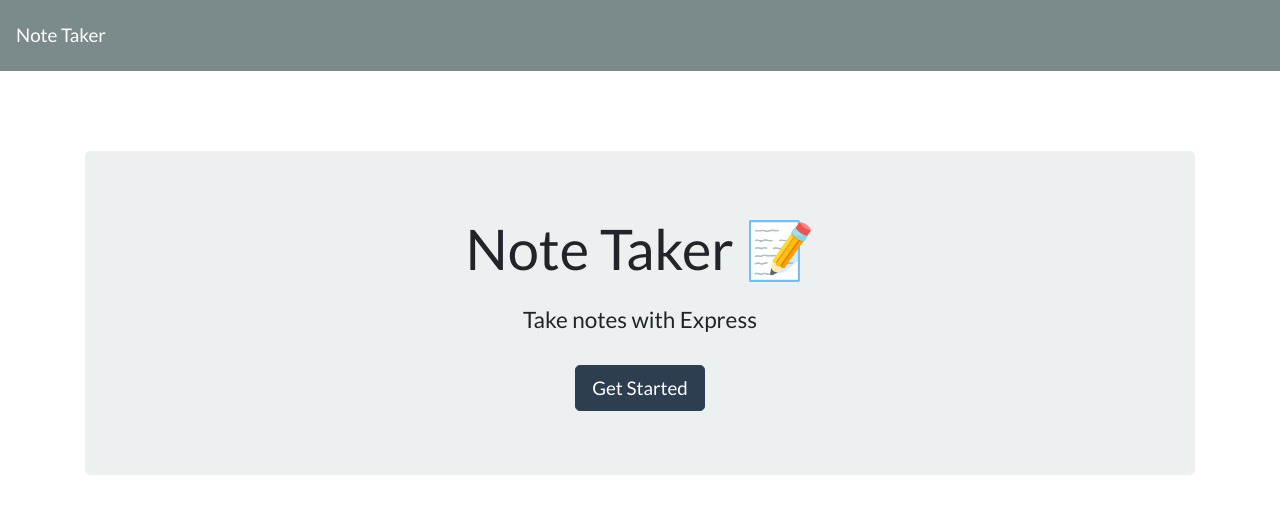
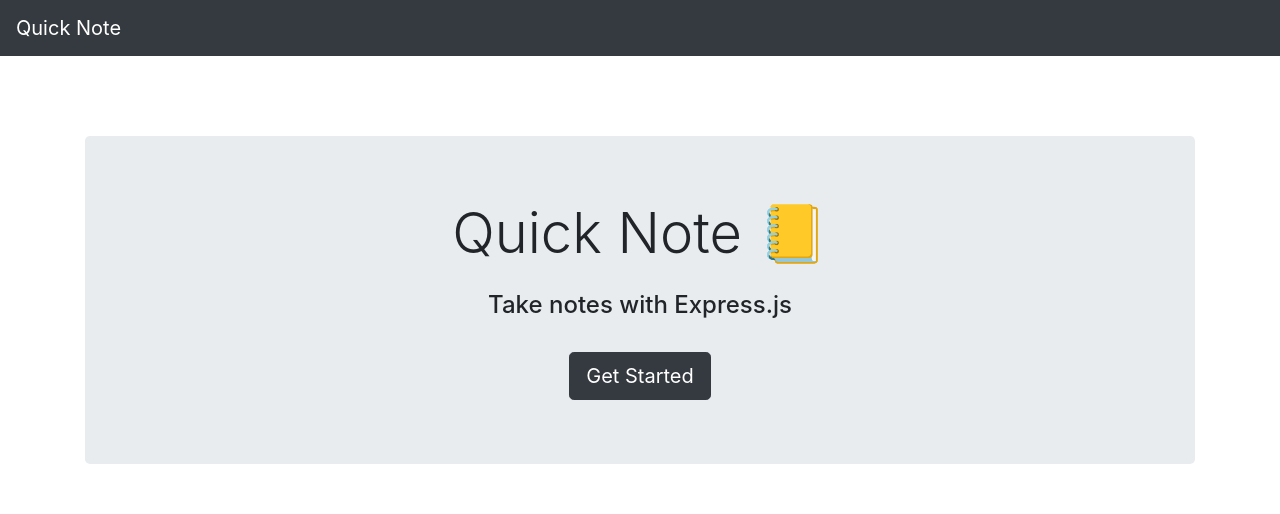
Before and after one commit to taqft/quick-note, a website: page public/index.html in a window 1280 px wide. Drawn offline with nearby package versions, Linux system fonts and the light colour scheme; no server answers.

Commit message:
update bootstrap and colors

```diff
--- a/public/index.html
+++ b/public/index.html
@@ -5,20 +5,22 @@
   <meta charset="UTF-8">
   <meta name="viewport" content="width=device-width, initial-scale=1.0">
   <meta http-equiv="X-UA-Compatible" content="ie=edge">
-  <title>Note Taker</title>
-  <link rel="stylesheet" href="https://cdnjs.cloudflare.com/ajax/libs/bootswatch/4.1.3/flatly/bootstrap.min.css" />
+  <title>Quick Note</title>
+  <link rel="stylesheet" href="https://stackpath.bootstrapcdn.com/bootstrap/4.3.1/css/bootstrap.min.css"
+    integrity="sha384-ggOyR0iXCbMQv3Xipma34MD+dH/1fQ784/j6cY/iJTQUOhcWr7x9JvoRxT2MZw1T" crossorigin="anonymous">
+  </script>
 </head>
 
 <body>
   <nav class="navbar navbar-dark bg-dark">
-    <a class="navbar-brand" href="/">Note Taker
+    <a class="navbar-brand" href="/">Quick Note
     </a>
   </nav>
   <div class="container">
     <div style="margin-top: 80px;" class="jumbotron text-center">
-      <h1 class="display-4">Note Taker <span role="img" aria-label="Memo">📝</span></h1>
-      <h4 class="mt-4">Take notes with Express</h4>
-      <a class="btn btn-primary btn-lg mt-4" href="/notes" role="button">Get Started</a>
+      <h1 class="display-4">Quick Note <span role="img" aria-label="Memo">📒</span></h1>
+      <h4 class="mt-4">Take notes with Express.js</h4>
+      <a class="btn btn-dark btn-lg mt-4" href="/notes" role="button">Get Started</a>
     </div>
   </div>
   <script src="/assets/js/index.js"></script>
```
